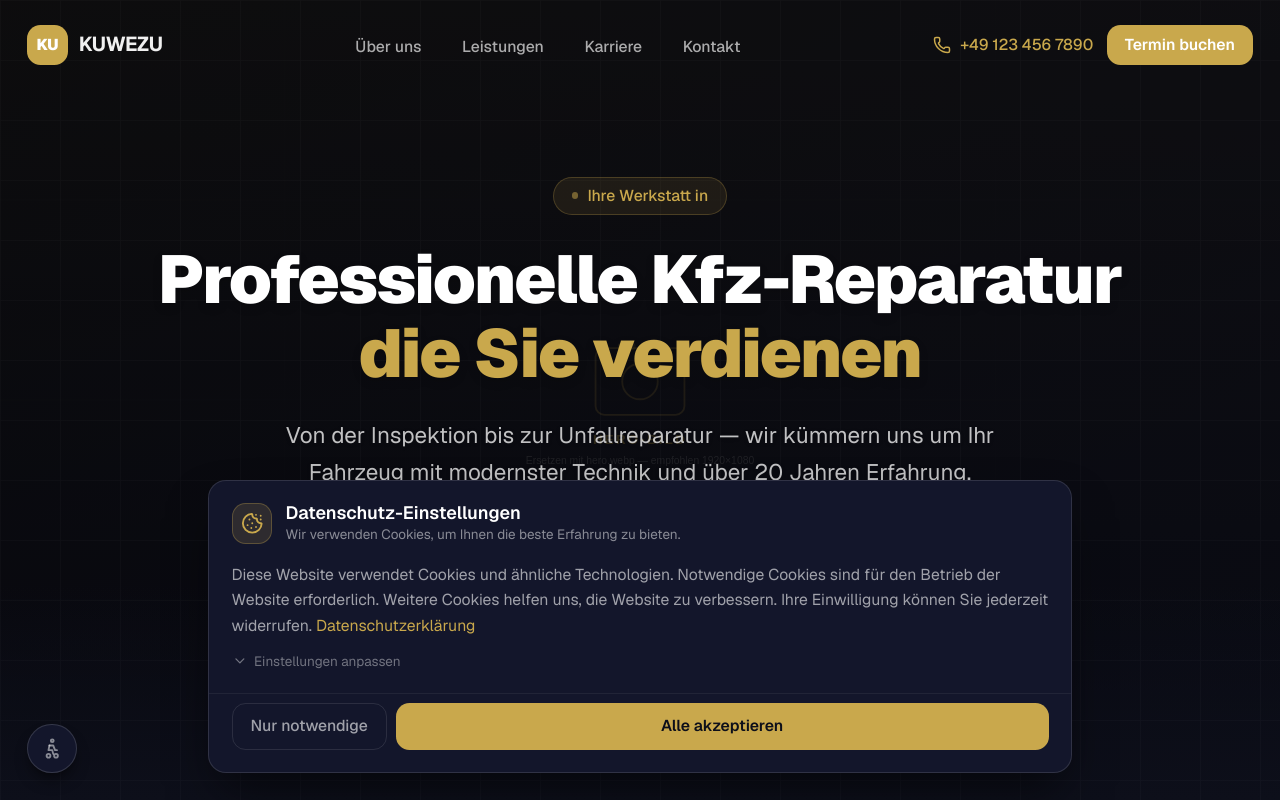
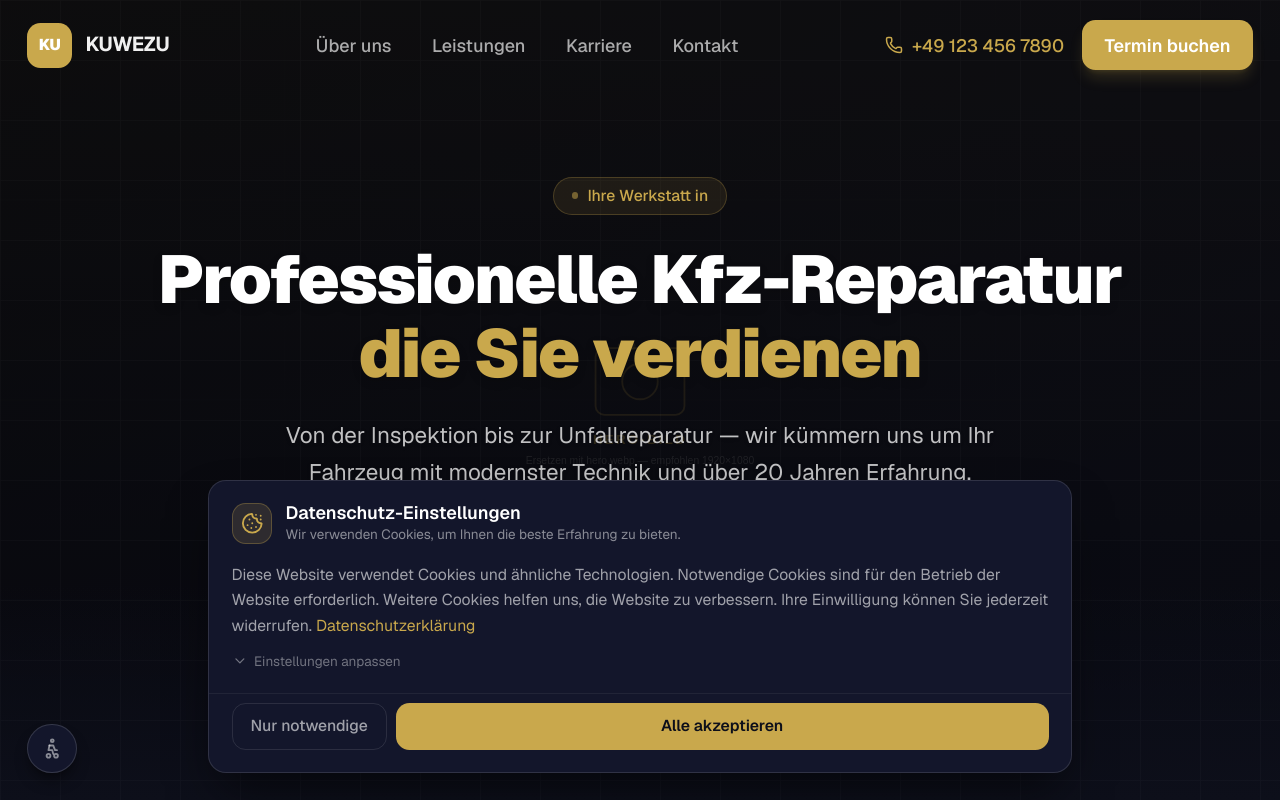
Before and after one commit to KUWEZU/template-onepager-1, a Next.js app: page / in a window 1280 px wide. Shown: the top 800 px of the page. Built offline with nearby package versions, Linux system fonts and the light colour scheme.

Commit message:
refactor: WCAG AA + UX/UI overhaul — new palette, typography, components

```diff
--- a/src/components/Navbar.tsx
+++ b/src/components/Navbar.tsx
@@ -17,42 +17,39 @@ export function Navbar() {
   const [scrolled, setScrolled] = useState(false);
 
   useEffect(() => {
-    function onScroll() { setScrolled(window.scrollY > 20); }
+    function onScroll() { setScrolled(window.scrollY > 30); }
     window.addEventListener("scroll", onScroll, { passive: true });
     return () => window.removeEventListener("scroll", onScroll);
   }, []);
 
   function handleNavClick(href: string) {
     setOpen(false);
-    const el = document.querySelector(href);
-    if (el) el.scrollIntoView({ behavior: "smooth" });
+    document.querySelector(href)?.scrollIntoView({ behavior: "smooth" });
   }
 
   const initials = client.name.slice(0, 2).toUpperCase();
 
   return (
     <header
-      className={`fixed top-0 left-0 right-0 z-40 transition-all duration-300 ${
-        scrolled ? "border-b" : ""
-      }`}
+      className={`fixed top-0 left-0 right-0 z-40 transition-all duration-300${scrolled ? " border-b" : ""}`}
       style={scrolled ? {
         backgroundColor: "var(--color-brand-bg)",
-        backdropFilter: "blur(12px)",
-        WebkitBackdropFilter: "blur(12px)",
+        backdropFilter: "blur(16px)",
+        WebkitBackdropFilter: "blur(16px)",
         borderBottomColor: "var(--color-brand-border)",
         boxShadow: "var(--nav-shadow)",
       } : undefined}
     >
       <nav className="max-w-6xl mx-auto px-4 sm:px-6 h-20 flex items-center justify-between" aria-label="Hauptnavigation">
 
-        {/* Logo */}
-        <a href="#hero" className="flex items-center gap-2.5 group" aria-label="Zur Startseite"
+        {/* Logo / Wordmark */}
+        <a href="#hero" className="flex items-center gap-3 group" aria-label="Zur Startseite"
           onClick={(e) => { e.preventDefault(); handleNavClick("#hero"); }}>
           {client.logo ? (
-            <Image src={client.logo} alt={client.name} width={120} height={36} className="h-9 w-auto object-contain" unoptimized />
+            <Image src={client.logo} alt={client.name} width={140} height={40} className="h-10 w-auto object-contain" unoptimized />
           ) : (
             <>
-              <div className="w-9 h-9 rounded-xl bg-brand-primary flex items-center justify-center">
+              <div className="w-10 h-10 rounded-xl bg-brand-primary flex items-center justify-center shrink-0">
                 <span className="text-white font-black text-sm tracking-tight">{initials}</span>
               </div>
               <span className="text-brand-text font-bold text-lg tracking-tight group-hover:text-brand-primary transition-colors">
@@ -62,36 +59,39 @@ export function Navbar() {
           )}
         </a>
 
-        {/* Desktop links */}
+        {/* Desktop nav links */}
         <ul className="hidden md:flex items-center gap-1" role="list">
-          {NAV_LINKS.map((link) => (
-            <li key={link.href}>
-              <a href={link.href} onClick={(e) => { e.preventDefault(); handleNavClick(link.href); }}
-                className="px-4 py-2 text-sm font-medium text-brand-text/70 hover:text-brand-text hover:bg-brand-text/[0.06] rounded-lg transition-all">
-                {link.label}
+          {NAV_LINKS.map(({ label, href }) => (
+            <li key={href}>
+              <a href={href} onClick={(e) => { e.preventDefault(); handleNavClick(href); }}
+                className="px-4 py-2.5 text-base font-medium text-brand-text/70 hover:text-brand-text
+                           hover:bg-brand-text/[0.06] rounded-lg transition-all min-h-[44px] inline-flex items-center">
+                {label}
               </a>
             </li>
           ))}
         </ul>
 
-        {/* CTA */}
-        <div className="hidden md:flex items-center gap-3">
+        {/* Desktop CTA */}
+        <div className="hidden md:flex items-center gap-4">
           {client.telefon && (
             <a href={`tel:${client.telefon}`}
-              className="flex items-center gap-2 text-sm font-medium text-brand-primary hover:text-brand-primary-hover transition-colors"
+              className="flex items-center gap-2 text-base font-medium text-brand-primary hover:text-brand-primary-hover transition-colors min-h-[44px]"
               aria-label="Jetzt anrufen">
-              <Phone className="w-4 h-4" aria-hidden="true" />{client.telefon}
+              <Phone className="w-4 h-4" aria-hidden="true" />
+              {client.telefon}
             </a>
           )}
           <a href="#kontakt" onClick={(e) => { e.preventDefault(); handleNavClick("#kontakt"); }}
-            className="px-4 py-2 text-sm font-semibold bg-brand-primary text-white hover:bg-brand-primary-hover rounded-xl transition-all">
+            className="px-5 py-2.5 text-base font-semibold bg-brand-primary text-white hover:bg-brand-primary-hover
+                       rounded-xl transition-all min-h-[44px] inline-flex items-center shadow-lg shadow-brand-primary/20">
             Termin buchen
           </a>
         </div>
 
         {/* Mobile burger */}
-        <button type="button" onClick={() => setOpen((v) => !v)}
-          className="md:hidden p-2 text-brand-text/70 hover:text-brand-text transition-colors"
+        <button type="button" onClick={() => setOpen(v => !v)}
+          className="md:hidden p-3 text-brand-text/70 hover:text-brand-text transition-colors min-h-[44px] min-w-[44px] flex items-center justify-center"
           aria-label={open ? "Menü schließen" : "Menü öffnen"} aria-expanded={open} aria-controls="mobile-menu">
           {open ? <X className="w-5 h-5" /> : <Menu className="w-5 h-5" />}
         </button>
@@ -99,26 +99,29 @@ export function Navbar() {
 
       {/* Mobile menu */}
       {open && (
-        <div id="mobile-menu" className="md:hidden border-t px-4 pb-4"
+        <div id="mobile-menu" role="navigation" aria-label="Mobilmenü"
+          className="md:hidden border-t px-4 pb-5"
           style={{ backgroundColor: "var(--color-brand-bg)", borderTopColor: "var(--color-brand-border)" }}>
-          <ul className="space-y-1 pt-2" role="list">
-            {NAV_LINKS.map((link) => (
-              <li key={link.href}>
-                <a href={link.href} onClick={(e) => { e.preventDefault(); handleNavClick(link.href); }}
-                  className="block px-4 py-3 text-sm font-medium text-brand-text/70 hover:text-brand-text hover:bg-brand-text/[0.06] rounded-lg transition-all">
-                  {link.label}
+          <ul className="space-y-1 pt-3" role="list">
+            {NAV_LINKS.map(({ label, href }) => (
+              <li key={href}>
+                <a href={href} onClick={(e) => { e.preventDefault(); handleNavClick(href); }}
+                  className="flex items-center px-4 py-3 text-base font-medium text-brand-text/70 hover:text-brand-text
+                             hover:bg-brand-text/[0.06] rounded-lg transition-all min-h-[44px]">
+                  {label}
                 </a>
               </li>
             ))}
           </ul>
-          <div className="mt-3 pt-3 border-t flex flex-col gap-2" style={{ borderTopColor: "var(--color-brand-border)" }}>
+          <div className="mt-4 pt-4 border-t flex flex-col gap-3" style={{ borderTopColor: "var(--color-brand-border)" }}>
             {client.telefon && (
-              <a href={`tel:${client.telefon}`} className="flex items-center gap-2 px-4 py-3 text-sm font-medium text-brand-primary">
+              <a href={`tel:${client.telefon}`}
+                className="flex items-center gap-2 px-4 py-3 text-base font-medium text-brand-primary min-h-[44px]">
                 <Phone className="w-4 h-4" aria-hidden="true" />{client.telefon}
               </a>
             )}
             <a href="#kontakt" onClick={(e) => { e.preventDefault(); handleNavClick("#kontakt"); }}
-              className="w-full text-center px-4 py-3 text-sm font-semibold bg-brand-primary text-white rounded-xl">
+              className="w-full text-center px-4 py-3.5 text-base font-semibold bg-brand-primary text-white rounded-xl min-h-[44px] flex items-center justify-center">
               Termin buchen
             </a>
           </div>
```
